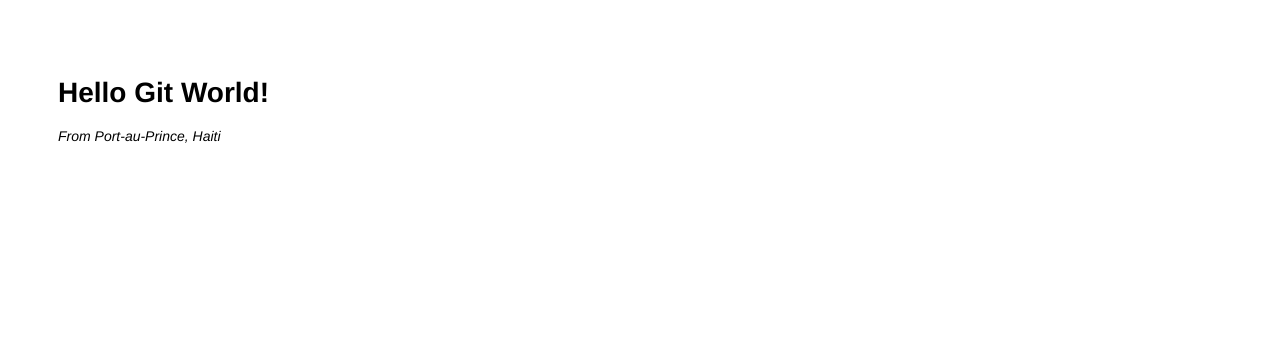
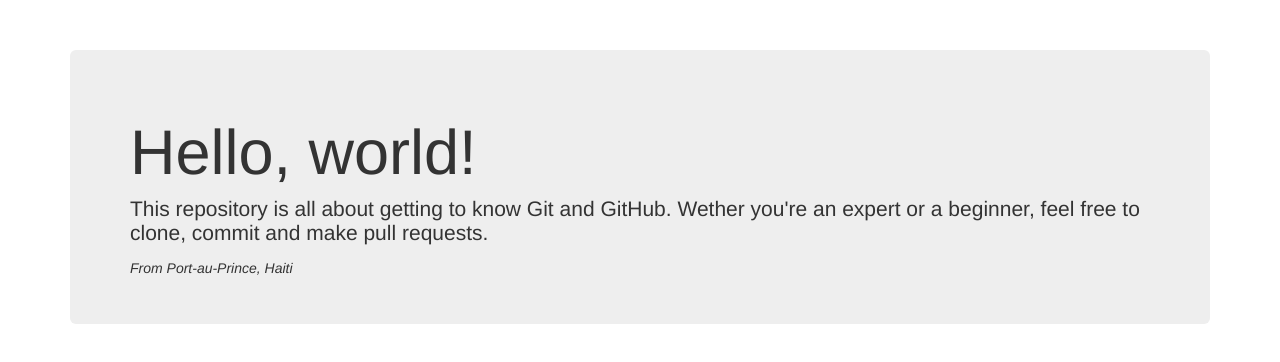
Before and after one commit to rijkaardorisme/hellogitworld, a plain HTML site: page index.html in a window 1280 px wide. Drawn offline with nearby package versions, Linux system fonts and the light colour scheme.

Commit message:
Add links to Google Web Fonts, Twitter Bootstrap and a jumbotron.

```diff
--- a/index.html
+++ b/index.html
@@ -1,7 +1,20 @@
 <!doctype html>
 <meta charset='utf-8'>
 <title>Hello Git World</title>
-<link rel='stylesheet' href='styles/main.css' />
 
-<h1>Hello Git World!</h1>
-<i>From Port-au-Prince, Haiti</i>
+<!-- Google Web Fonts: Open Sans -->
+<link rel="stylesheet" href="http://fonts.googleapis.com/css?family=Roboto:100,300,400">
+
+<!-- Bootstrap Core CSS -->
+<link rel="stylesheet" href="http://netdna.bootstrapcdn.com/bootstrap/3.0.3/css/bootstrap.min.css">
+
+<!-- Customizations -->
+<link rel="stylesheet" href="styles/main.css" />
+
+<div class="container">
+	<div class="jumbotron">
+		<h1>Hello, world!</h1>
+		<p>This repository is all about getting to know Git and GitHub. Wether you're an expert or a beginner, feel free to clone, commit and make pull requests.</p>
+		<i>From Port-au-Prince, Haiti</i>
+	</div>
+</div>
```
